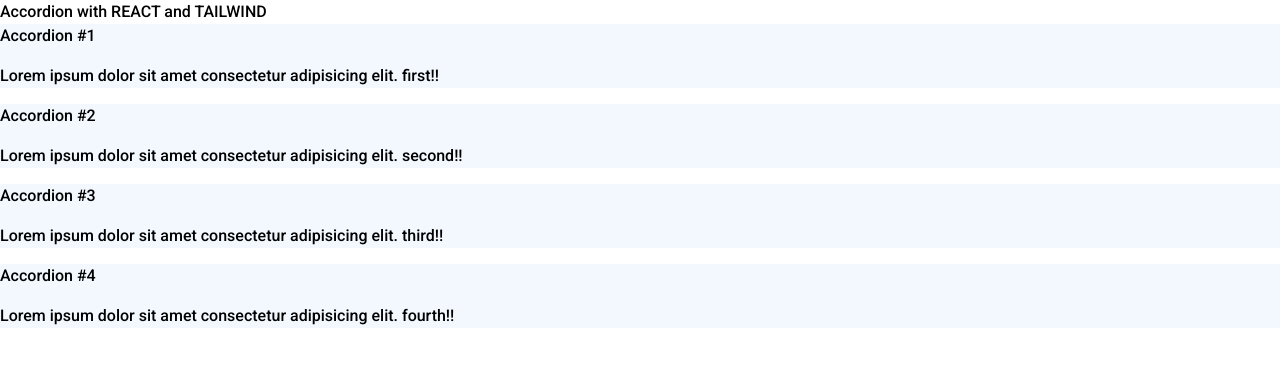
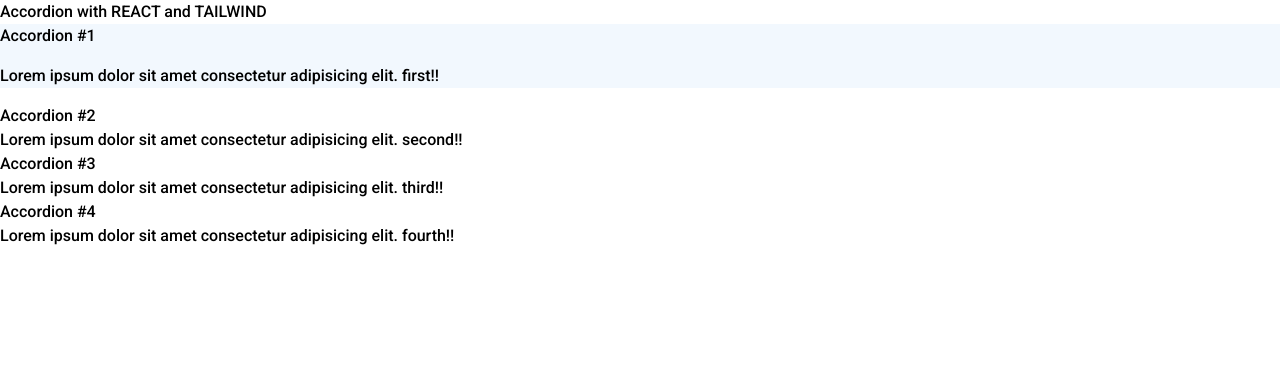
Before and after one commit to Prajwal912/Accordion, a React (Vite) app: page / in a window 1280 px wide. Shown: the top 366 px of the page. Built offline with nearby package versions, Linux system fonts and the light colour scheme; a web font is replaced by a local one.

Commit message:
All wrapped and done

```diff
--- a/src/components/AccordionItem.jsx
+++ b/src/components/AccordionItem.jsx
@@ -1,21 +1,32 @@
 import React from "react";
-import '../styles/Accordion.css';
+import "../styles/Accordion.css";
 
-const AccordionItem = ({title, content}) => {
+const AccordionItem = ({ title, content, isActive, onClick }) => {
   return (
     <>
-      <div className="accordion--item active
-       flex flex-col items-start w-[600px] p-5
-        rounded-[15px] pl-[72px] cursor-pointer">
-        <div className="icon--container active
-        ">
-          <div className="stroke--one active"></div>
+      <div
+        className={`accordion--item ${
+          isActive ? "active" : ""
+        } flex flex-col items-start w-[600px] p-5
+        rounded-[15px] pl-[72px] cursor-pointer`}
+        onClick={onClick}
+      >
+        <div className={`icon--container ${isActive ? "active" : ""}`}>
+          <div className={`stroke--one ${isActive ? "active" : ""}`}></div>
           <div className="stroke--two"></div>
         </div>
-        <h1 className="accordion--title
-         text-black	text-base font-medium">{title}</h1>
-        <p className="accordion--content active
-        max-h-0 text-black m-0 font-light overflow-hidden text-xs	">
+        <h1
+          className="accordion--title
+         text-black	text-base font-medium"
+        >
+          {title}
+        </h1>
+        <p
+          className={`accordion--content ${
+            isActive ? "active" : ""
+          } max-h-0 text-black m-0 font-light overflow-hidden text-xs`}
+          onClick={onClick}
+        >
           {content}
         </p>
       </div>
--- a/src/components/AccordionMenu.jsx
+++ b/src/components/AccordionMenu.jsx
@@ -1,7 +1,13 @@
   import React from "react";
 import AccordionItem from "./AccordionItem";
+import { useState } from "react";
 
 const AccodionMenu = () => {
+
+  const [currentlyActive, setcurrentlyActive] = useState(1)
+  const handleAccordionClick = (newActiveAccordion) => {
+    setcurrentlyActive(newActiveAccordion)
+  }
   return (
     <>
       <div className="accordion--menu  flex flex-col justify-center items-center py-[50px] px-[30px] rounded-2xl border border-gray-300 shadow-md w-auto">
@@ -13,18 +19,26 @@
         <AccordionItem
           title="Accordion #1"
           content=" Lorem ipsum dolor sit amet consectetur adipisicing elit. first!!"
+          isActive={currentlyActive === 1}
+          onClick={() => handleAccordionClick(1)}
         />
         <AccordionItem
           title="Accordion #2"
           content=" Lorem ipsum dolor sit amet consectetur adipisicing elit. second!!"
+            isActive={currentlyActive === 2}
+          onClick={() => handleAccordionClick(2)}
         />
         <AccordionItem
           title="Accordion #3"
           content=" Lorem ipsum dolor sit amet consectetur adipisicing elit. third!!"
+            isActive={currentlyActive === 3}
+          onClick={() => handleAccordionClick(3)}
         />
         <AccordionItem
           title="Accordion #4"
           content=" Lorem ipsum dolor sit amet consectetur adipisicing elit. fourth!!"
+            isActive={currentlyActive === 4}
+          onClick={() => handleAccordionClick(4)}
         />
 
 
```
